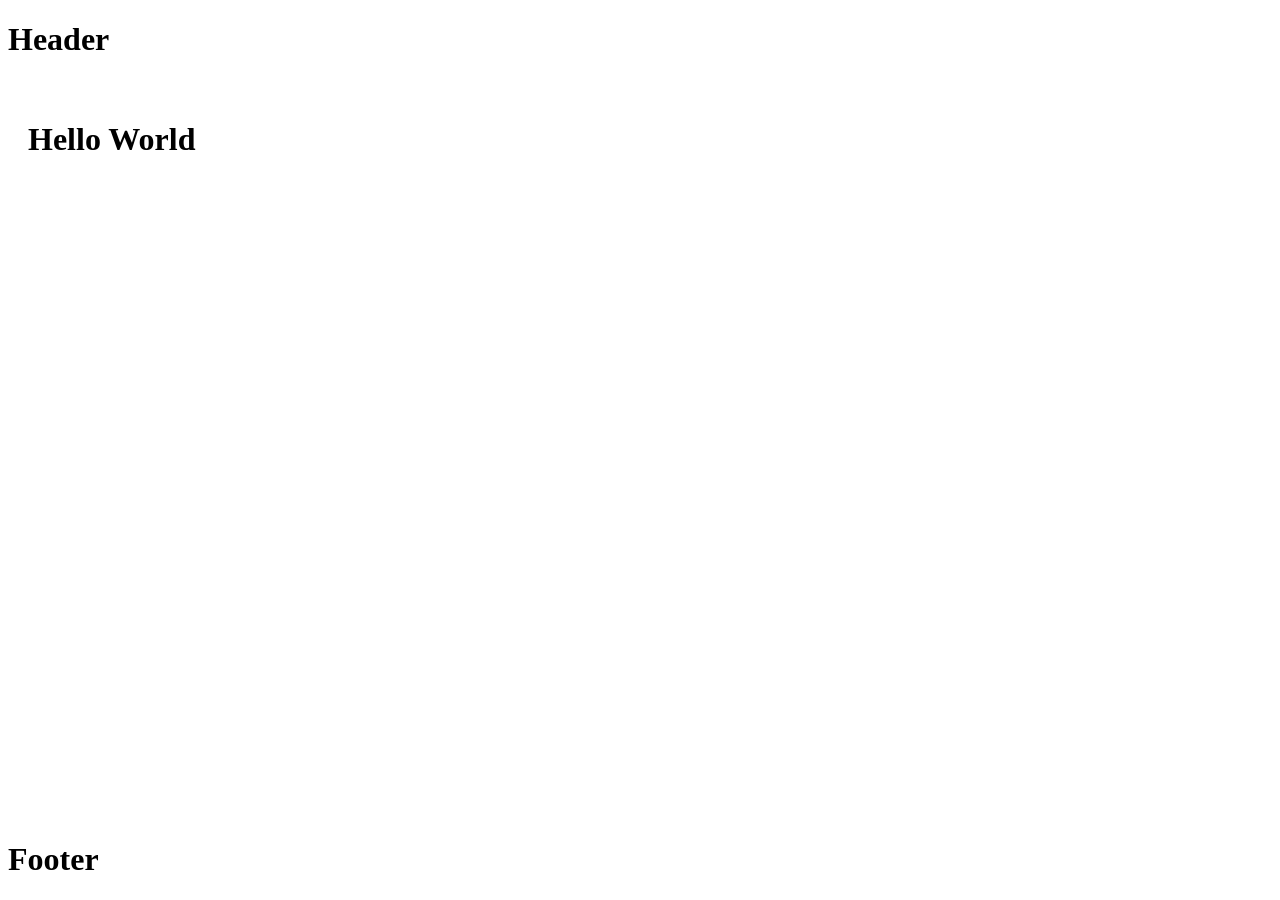
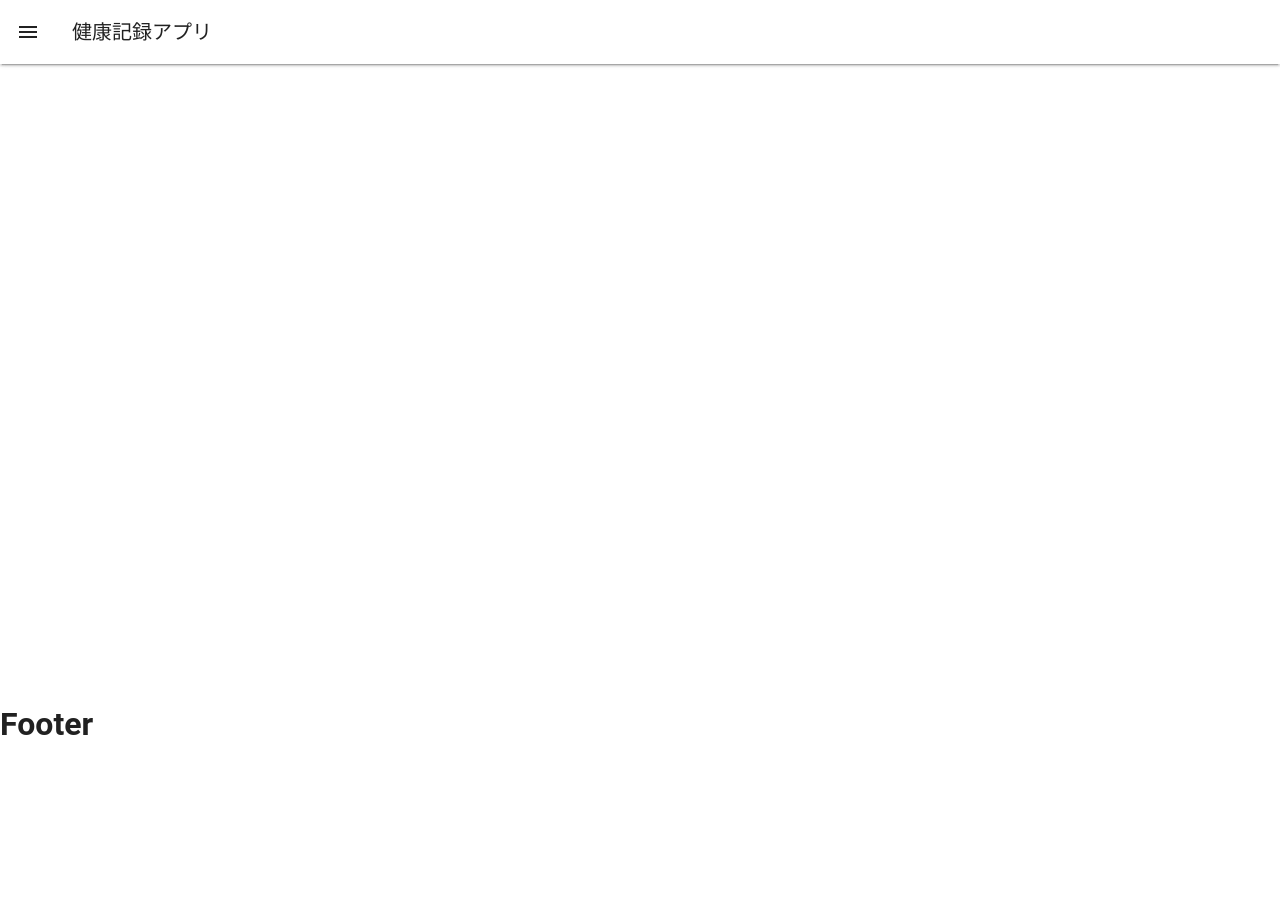
Before and after one commit to ryotahoshino/nuxt-portfolio, a Nuxt app in the folder frontend/health-record-app-frontend/: page / in a window 1280 px wide. After the commit the page ends 800 px from the top, so only its background shows below. Built offline with nearby package versions, Linux system fonts and the light colour scheme.

Commit message:
フロントエンド環境構築（ライブラリ導入）

```diff
--- a/frontend/health-record-app-frontend/app.vue
+++ b/frontend/health-record-app-frontend/app.vue
@@ -1,5 +1,7 @@
 <template>
   <NuxtLayout>
-    <NuxtPage />
+    <v-app>
+      <NuxtPage />
+    </v-app>
   </NuxtLayout>
 </template>
--- a/frontend/health-record-app-frontend/components/Header.vue
+++ b/frontend/health-record-app-frontend/components/Header.vue
@@ -1,5 +1,9 @@
 <template>
-  <header>
-    <h1>Header</h1>
-  </header>
+  <v-app-bar :elevation="2">
+    <template v-slot:prepend>
+      <v-app-bar-nav-icon></v-app-bar-nav-icon>
+    </template>
+
+    <v-app-bar-title>健康記録アプリ</v-app-bar-title>
+  </v-app-bar>
 </template>
--- a/frontend/health-record-app-frontend/layouts/default.vue
+++ b/frontend/health-record-app-frontend/layouts/default.vue
@@ -1,4 +1,5 @@
 <template>
+  <v-app>
     <div>
       <!-- ヘッダー -->
       <Header />
@@ -11,6 +12,8 @@
       <!-- フッター -->
       <Footer />
     </div>
+  </v-app>
+
 </template>
 
 <script setup>
--- a/frontend/health-record-app-frontend/nuxt.config.ts
+++ b/frontend/health-record-app-frontend/nuxt.config.ts
@@ -1,5 +1,26 @@
+import vuetify from 'vite-plugin-vuetify'
+
 // https://nuxt.com/docs/api/configuration/nuxt-config
 export default defineNuxtConfig({
   compatibilityDate: '2024-11-01',
-  devtools: { enabled: true }
+  devtools: { enabled: true },
+  build: {
+    transpile: ['vuetify'],
+  },
+  modules: [
+    (_options, nuxt) => {
+      nuxt.hooks.hook('vite:extendConfig', (config) => {
+        // @ts-expect-error
+        config.plugins.push(vuetify({ autoImport: true }))
+      })
+    },
+    //...
+  ],
+  vite: {
+    vue: {
+      template: {
+        transformAssetUrls: true,
+      },
+    },
+  },
 })
--- a/frontend/health-record-app-frontend/package.json
+++ b/frontend/health-record-app-frontend/package.json
@@ -10,8 +10,14 @@
     "postinstall": "nuxt prepare"
   },
   "dependencies": {
+    "@fortawesome/fontawesome-free": "^6.7.2",
+    "@mdi/font": "^7.4.47",
     "nuxt": "^3.15.3",
     "vue": "latest",
     "vue-router": "latest"
+  },
+  "devDependencies": {
+    "vite-plugin-vuetify": "^2.0.4",
+    "vuetify": "^3.7.8"
   }
 }
--- /dev/null
+++ b/frontend/health-record-app-frontend/plugins/vuetify.ts
@@ -0,0 +1,12 @@
+// import this after install `@mdi/font` package
+import '@mdi/font/css/materialdesignicons.css'
+
+import 'vuetify/styles'
+import { createVuetify } from 'vuetify'
+
+export default defineNuxtPlugin((app) => {
+  const vuetify = createVuetify({
+    // ... your configuration
+  })
+  app.vueApp.use(vuetify)
+})
```
Also changed, not shown: 1 other file (tests, documents, lock files or other folders). Lines whose indentation alone changed are shown as unchanged.
